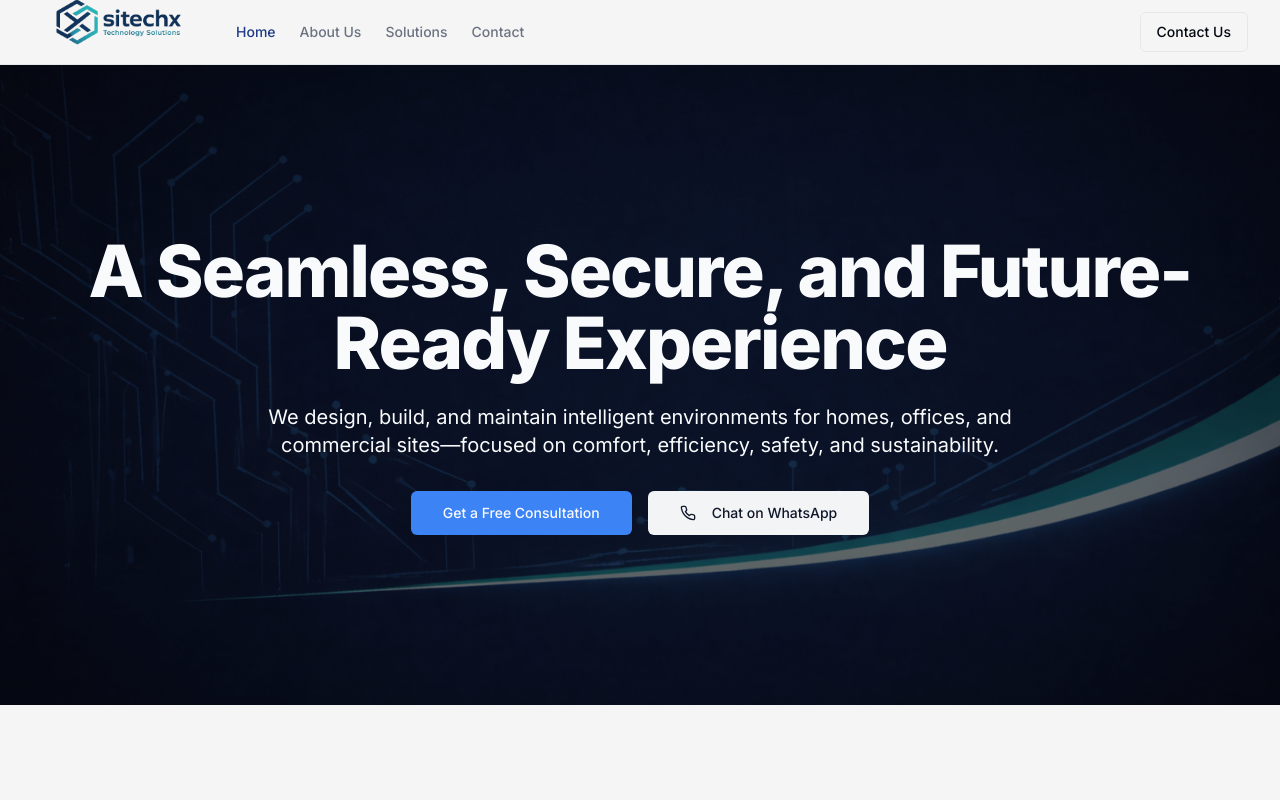
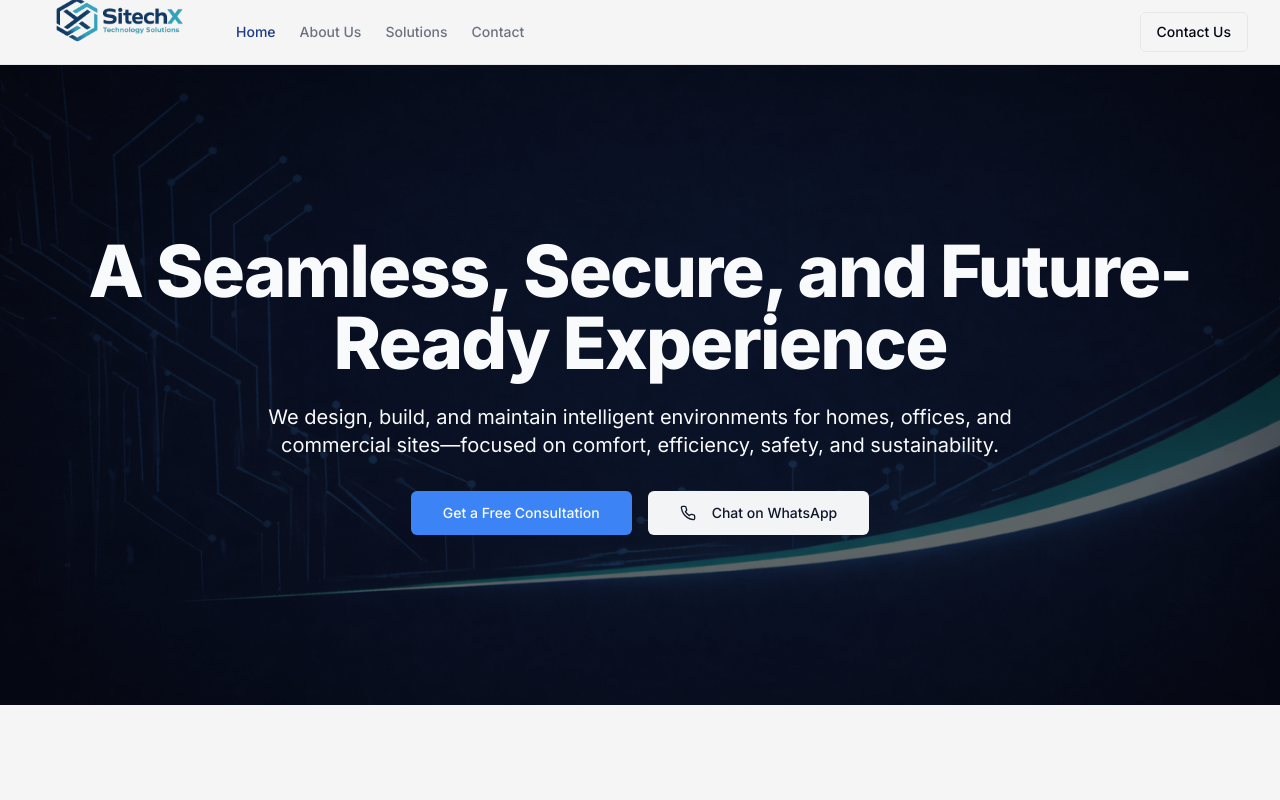
Before and after one commit to mahami7/sitechx, a Next.js app: page / in a window 1280 px wide. Shown: the top 800 px of the page. Built offline with nearby package versions, Linux system fonts and the light colour scheme.

Commit message:
i upload logo again, can you update the logo

```diff
--- a/src/components/footer.tsx
+++ b/src/components/footer.tsx
@@ -15,7 +15,7 @@ export default function Footer() {
         <div className="grid gap-8 md:grid-cols-3">
           <div className="flex flex-col gap-2">
             <Link href="/" className="flex items-center gap-2">
-              <Image src="/logo.png" alt="Sitechx" width={180} height={45} />
+              <Image src="/logo.png?v=3" alt="Sitechx" width={180} height={45} />
             </Link>
             <p className="text-muted-foreground text-sm">
               A seamless, secure, and future-ready living and working experience.
--- a/src/components/header.tsx
+++ b/src/components/header.tsx
@@ -37,7 +37,7 @@ export default function Header() {
     <header className="sticky top-0 z-50 w-full border-b bg-background/95 backdrop-blur supports-[backdrop-filter]:bg-background/60">
       <div className="container flex h-16 items-center">
         <Link href="/" className="mr-6 flex items-center gap-2">
-          <Image src="/logo.png" alt="Sitechx" width={180} height={45} />
+          <Image src="/logo.png?v=3" alt="Sitechx" width={180} height={45} />
         </Link>
         <nav className="hidden items-center gap-6 md:flex">
           {navLinks.map((link) => (
@@ -58,7 +58,7 @@ export default function Header() {
             <SheetContent side="right">
               <div className="flex flex-col gap-6 p-6">
                 <Link href="/" className="mb-4 flex items-center gap-2">
-                  <Image src="/logo.png" alt="Sitechx" width={180} height={45} />
+                  <Image src="/logo.png?v=3" alt="Sitechx" width={180} height={45} />
                 </Link>
                 <nav className="flex flex-col gap-4">
                   {navLinks.map((link) => (
--- a/src/lib/placeholder-images.json
+++ b/src/lib/placeholder-images.json
@@ -3,7 +3,7 @@
     {
       "id": "hero",
       "description": "Smart home technology hub",
-      "imageUrl": "/hero-background.jpg?v=1",
+      "imageUrl": "/hero-background.jpg?v=2",
       "imageHint": "smart home technology"
     },
     {
```
Also changed, not shown: public/logo.png, public/logo.svg (deleted).
